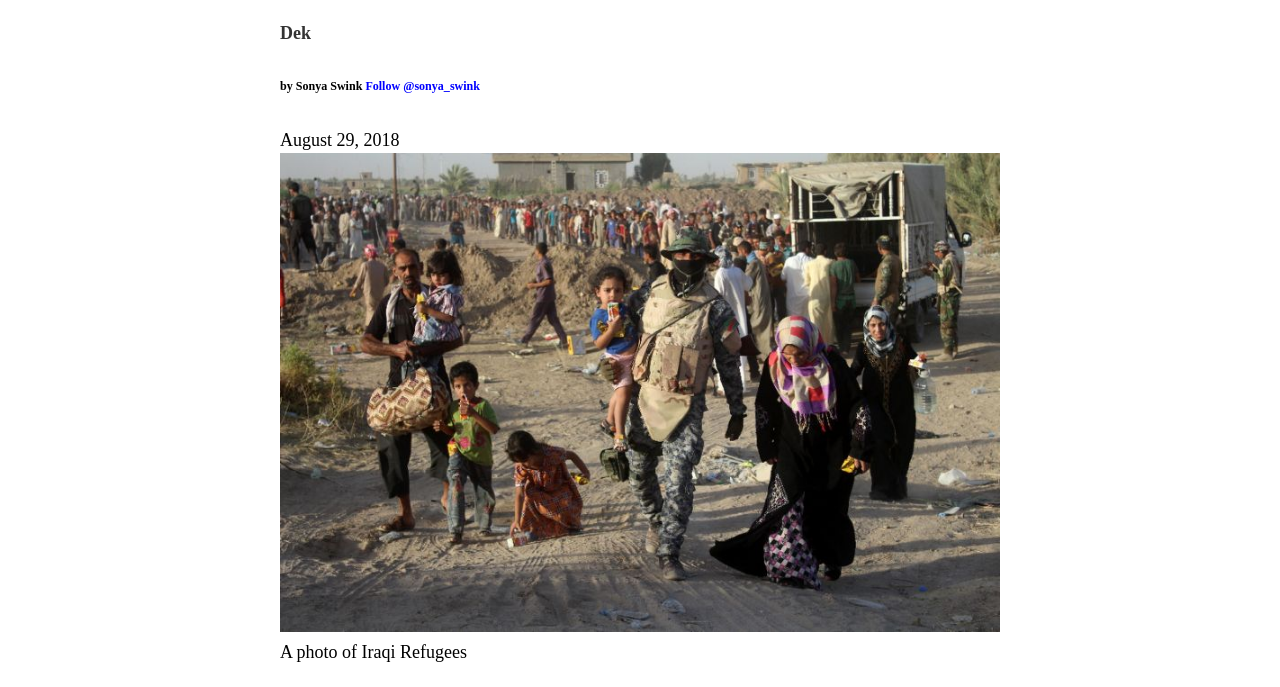
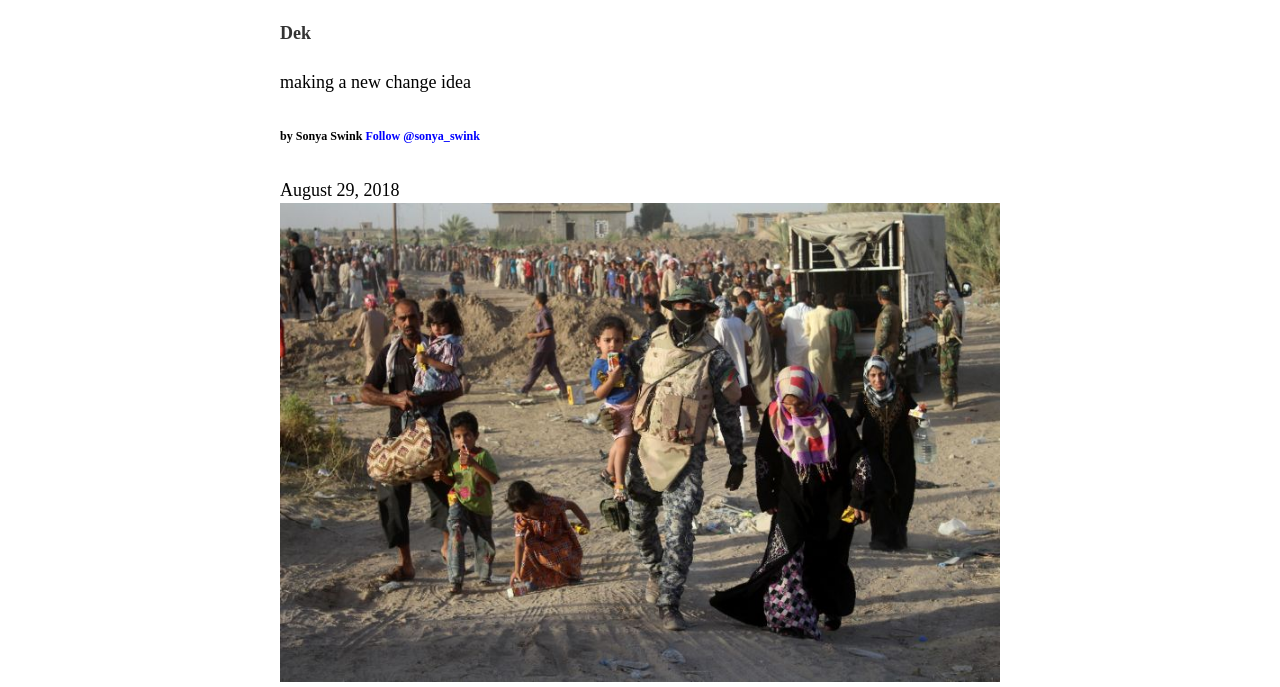
Before and after one commit to sonyaswink/my-first-article, a plain HTML site: page index.html in a window 1280 px wide. Shown: the part 91-778 px from the top of the page. Drawn offline with Linux system fonts and the light colour scheme.

Commit message:
a new look

```diff
--- a/index.html
+++ b/index.html
@@ -23,7 +23,7 @@
                 <!-- add your dek here inside an h4 tag with a class -->
                 <h4 class="dek">Dek</h4>
                 <!--add your byline here inside an h6 tag with a class and link to your twitter or website -->
-
+    making a new change idea
 
                 <h6>by Sonya Swink <a href="https://twitter.com/sonya_swink?ref_src=twsrc%5Etfw" class="twitter-follow-button" data-show-count="false">Follow @sonya_swink</a><script async src="https://platform.twitter.com/widgets.js" charset="utf-8"></script></h6>
                 <time>August 29, 2018</time><!-- add a publish date here inside a time tag -->
```
